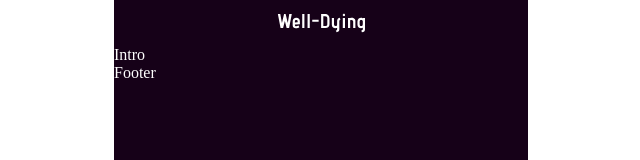
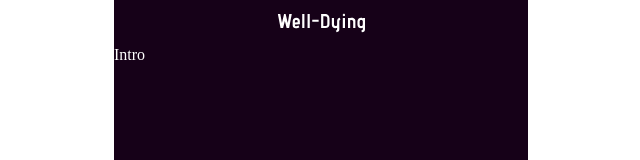
Before and after one commit to hackathon20230505/weliving_Front, a React (Vite) app: page / in a window 1280 px wide. Shown: the top 160 px of the page, without its empty margins (319-959 px from the left). Built offline with nearby package versions, Linux system fonts and the light colour scheme; a web font is replaced by a local one.

Commit message:
[#20] Feat ✨ Implement Footer component
Footer 컴포넌트를 구현하였습니다.

```diff
--- a/src/components/common/Footer.tsx
+++ b/src/components/common/Footer.tsx
@@ -1,8 +1,13 @@
 import { FunctionComponent } from "react";
+import styled from "styled-components";
 type FooterProps = {};
 
 const Footer: FunctionComponent<FooterProps> = () => {
-  return <footer>Footer</footer>;
+  return <FooterContainer>Footer</FooterContainer>;
 };
 
 export default Footer;
+
+const FooterContainer = styled.footer`
+  display: none;
+`;
```
